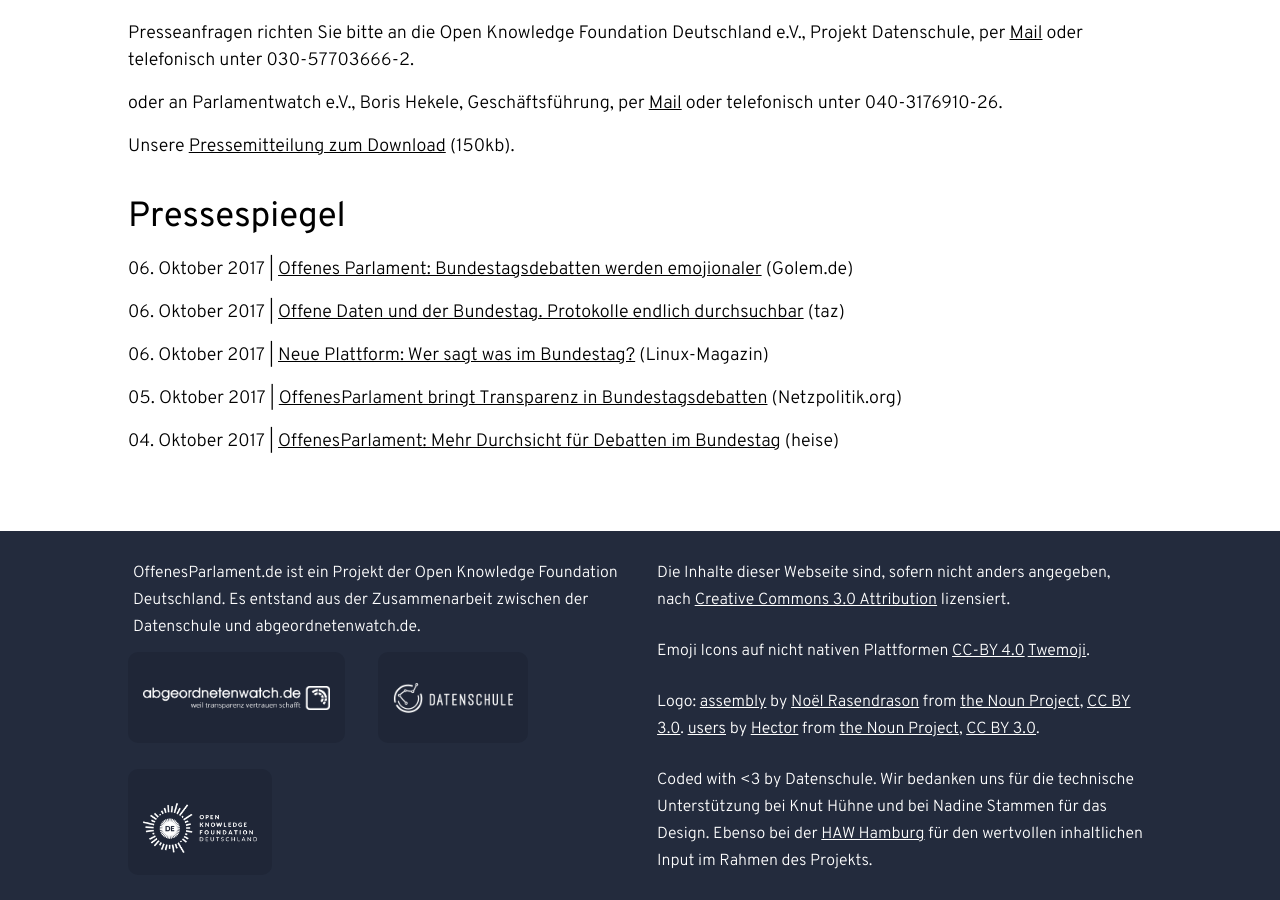
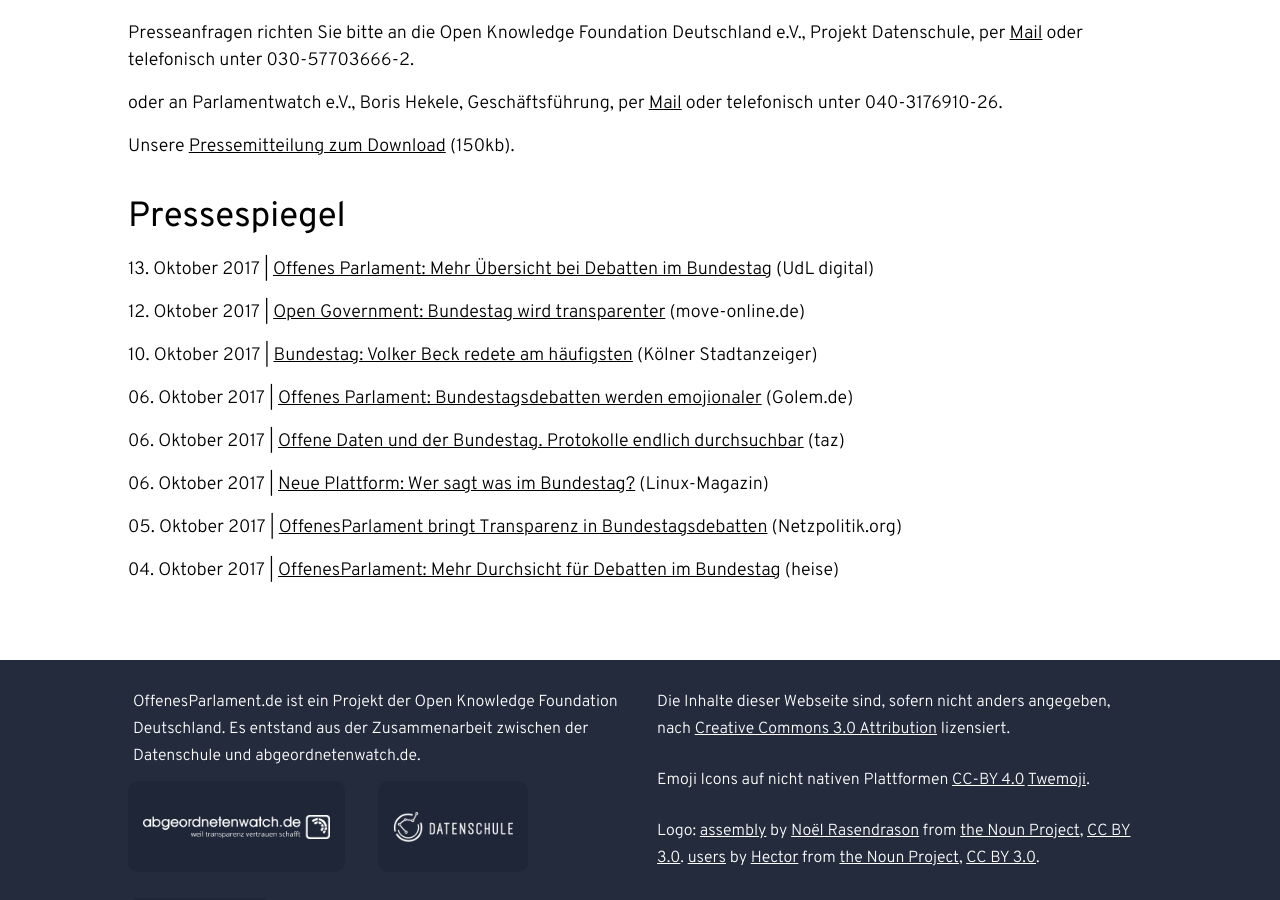
Before and after one commit to Datenschule/offenesparlament.de-frontend, a Jekyll site: the page built from index.html, in a window 1280 px wide and 900 px high, scrolled down 1864 px. Built offline with Jekyll 4.4.1, drawn with Linux system fonts in a browser that asks for light colours; comment, search, counter and statistics services are not loaded.

Commit message:
Update index.html

```diff
--- a/index.html
+++ b/index.html
@@ -127,6 +127,12 @@
         <h1 class="text-left">Pressespiegel</h1>
     </div>
     <div class="container-left-12">
+	<p> 13. Oktober 2017 | <a href="https://www.udldigital.de/offenes-parlament-mehr-uebersicht-bei-debatten-im-bundestag/">Offenes Parlament: Mehr Übersicht bei Debatten im Bundestag</a> (UdL digital)
+        </p>
+	<p> 12. Oktober 2017 | <a href="http://www.move-online.de/meldung_27436">Open Government: Bundestag wird transparenter</a> (move-online.de)
+        </p>
+	<p> 10. Oktober 2017 | <a href="http://www.ksta.de/politik/bundestag-volker-beck-redete-am-haeufigsten-28549526">Bundestag: Volker Beck redete am häufigsten</a> (Kölner Stadtanzeiger)
+        </p>
 	<p> 06. Oktober 2017 | <a href="https://www.golem.de/news/offenes-parlament-mehr-durchblick-bei-bundestagsdebatten-1710-130482.html">Offenes Parlament: Bundestagsdebatten werden emojionaler</a> (Golem.de)
         </p>
 	<p> 06. Oktober 2017 | <a href="http://www.taz.de/!5452897/">Offene Daten und der Bundestag. Protokolle endlich durchsuchbar</a> (taz)
```
